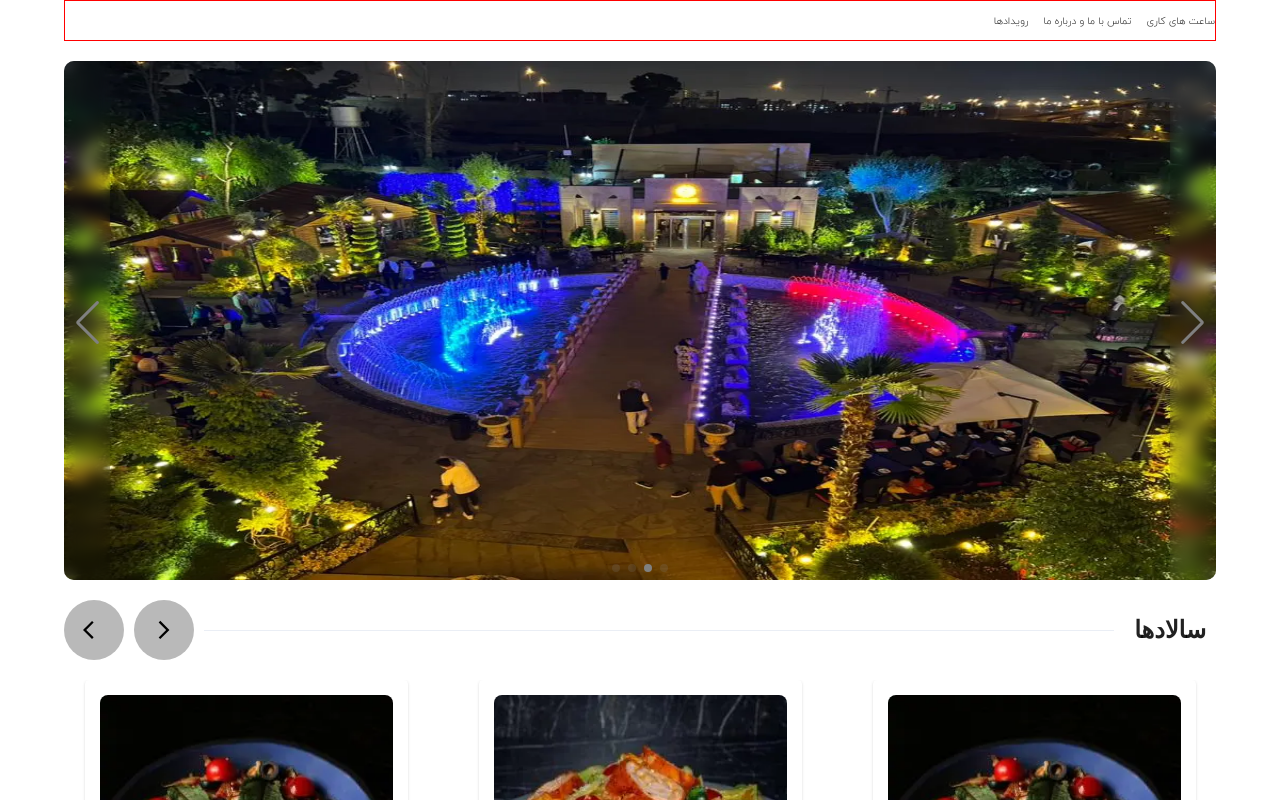
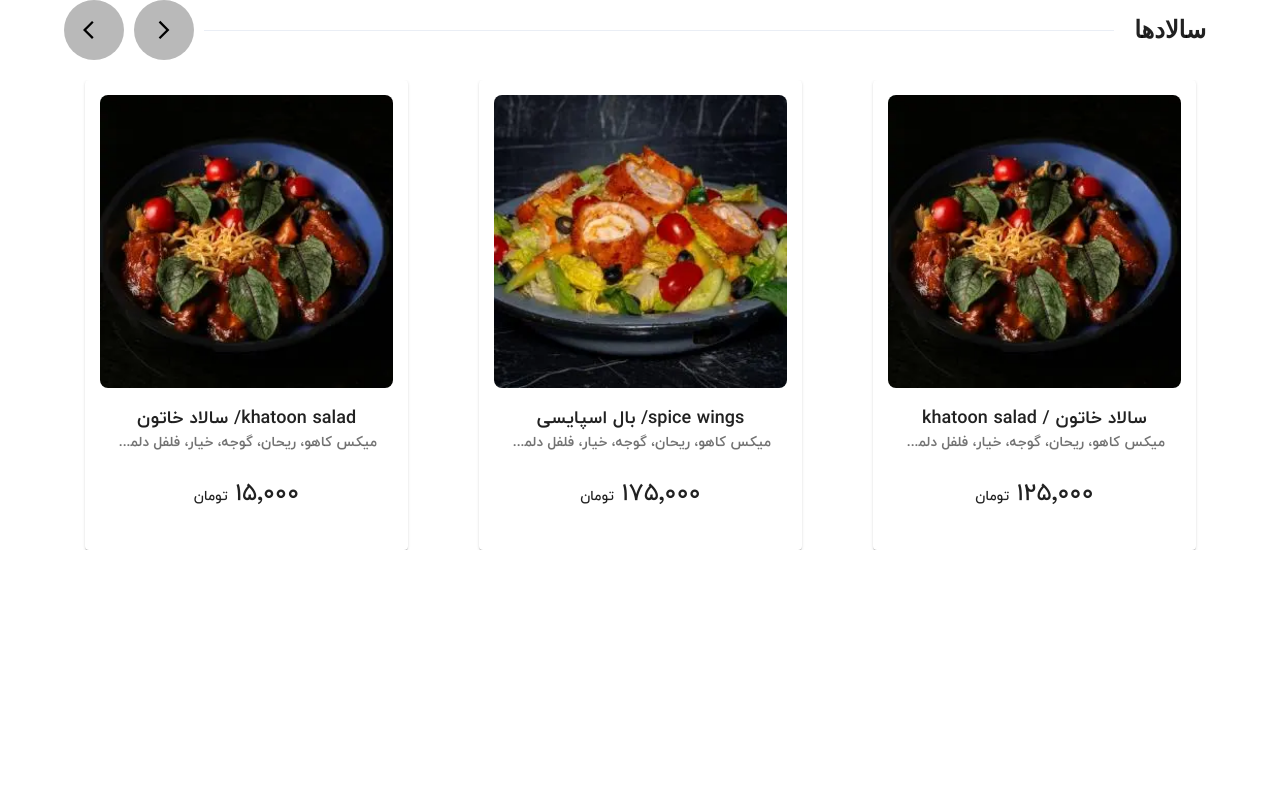
Before and after one commit to NooshinBarazi/Restaurant-Website, a Next.js app: page / in a window 1280 px wide. Shown: the top 800 px of the page. Built offline with nearby package versions, Linux system fonts and the light colour scheme.

Commit message:
Fix Create MenuList

```diff
--- a/app/page.tsx
+++ b/app/page.tsx
@@ -2,8 +2,6 @@
 import { Container } from "@mui/material";
 import RamenDiningIcon from "@mui/icons-material/RamenDining";
 import { FoodList } from "./components/FoodList/FoodList";
-import MenuList from "./components/MenuList";
-import { ImageSlider } from "./components/ImageSlider/ImageSlider";
 
 export default function Home() {
   const categories = [
@@ -108,8 +106,6 @@ export default function Home() {
 
   return (
     <Container>
-      <MenuList />
-      <ImageSlider />
       <FoodList foods={foods} />
     </Container>
   );
```
